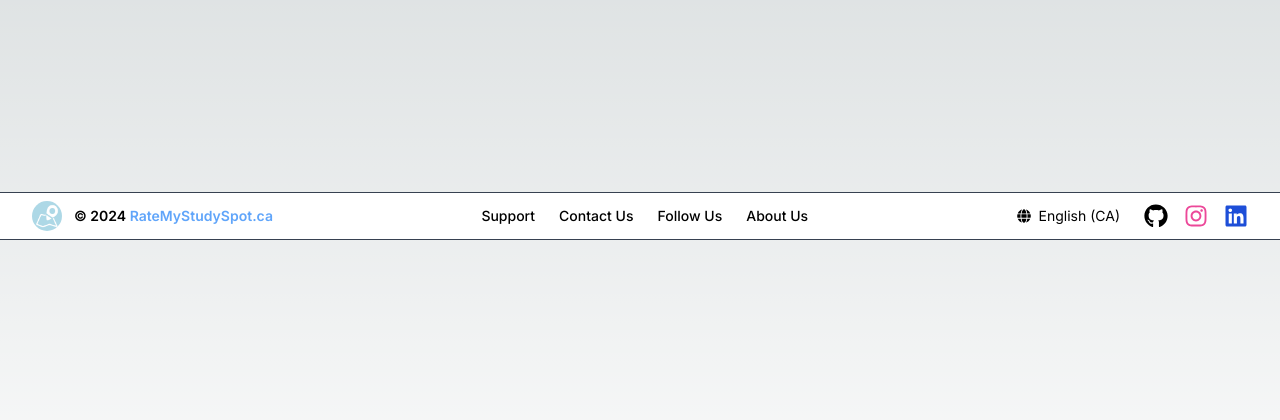
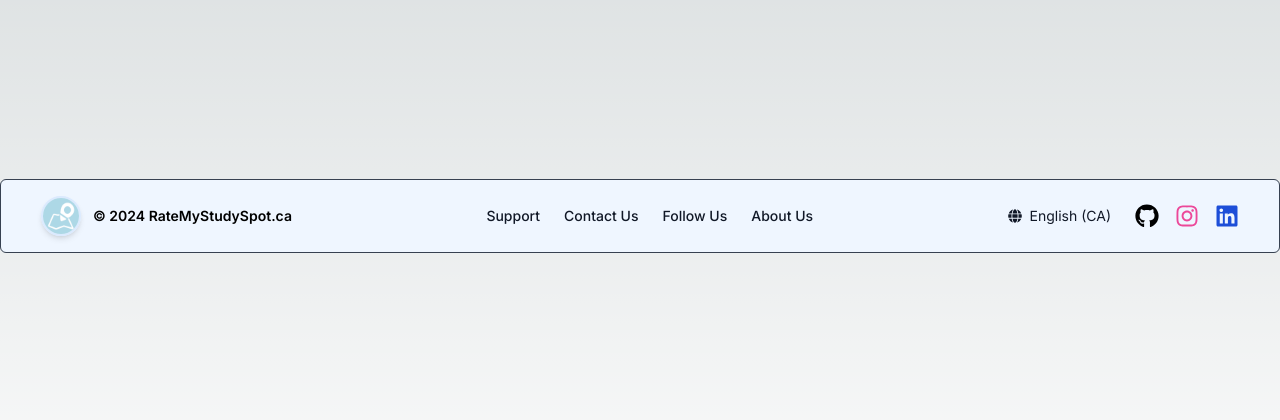
Before and after one commit to ratemystudyspot/website, a Next.js app: page / in a window 1280 px wide. Shown: the part 184-604 px from the top of the page. Built offline with nearby package versions, Linux system fonts and the light colour scheme.

Commit message:
light version footer added

```diff
--- a/src/app/page.tsx
+++ b/src/app/page.tsx
@@ -1,27 +1,23 @@
 // import Login from "@/src/components/login/Login";
-import Footer from "../components/footer_test/Footer";
+import Footer from "../components/footer/Footer";
 
 export default function Home() {
   const rateMyStudySpot = {
-    instagram: "https://www.instagram.com/your_instagram",
-    discord: "https://discord.gg/your_discord",
-    github: "https://github.com/your_github",
+    instagram: "",
+    discord: "",
+    github: "",
     logo: "/logo192.png",
   };
   return (
     <main className="relative flex min-h-screen items-center justify-center overflow-x-hidden">
+      {/* Light footer -Dric */}
       <Footer
-        RateMyStudySpot={{
-          instagram: "https://instagram.com/yourprofile",
-          discord: "https://discord.gg/yourinvite",
-          github: "https://github.com/yourprofile",
-          logo: "/logo192.png",
-        }}
-        bgColor="bg-white"
-        textColor="text-black" // Fresh green text
-        textHoverColor="hover:text-blue-600" // More intense green on hover
-        date_text_colour="text-black"
-        company_text_colour="text-blue-400"
+        RateMyStudySpot={rateMyStudySpot}
+        bgFooter="bg-blue-50 border border-blue-200 rounded-md p-4"
+        footerLink="text-gray-900"
+        onLinkHover="transition-all duration-300 ease-in-out hover:text-sky-600 hover:scale-105"
+        dateText="text-black"
+        logoText="relative text-transparent bg-clip-text bg-black"
       />
     </main>
   );
--- a/src/components/footer/Footer.tsx
+++ b/src/components/footer/Footer.tsx
@@ -1,8 +1,7 @@
+import clsx from "clsx";
 import Image from "next/image";
 import Link from "next/link";
 import { FaGithub, FaGlobe, FaInstagram, FaLinkedin } from "react-icons/fa";
-
-import "./footer.css";
 
 interface FooterProps {
   RateMyStudySpot: {
@@ -11,76 +10,128 @@ interface FooterProps {
     github: string;
     logo: string;
   };
+  bgFooter?: string;
+  footerLink?: string;
+  logoText?: string;
+  dateText?: string;
+  onLinkHover?: string;
 }
 
-export default function Footer({ RateMyStudySpot }: FooterProps) {
+export default function Footer({
+  RateMyStudySpot,
+  bgFooter = "bg-gray-800",
+  footerLink = "text-white",
+  logoText = "#ffffff",
+  dateText = "#ffffff",
+  onLinkHover = "hover:text-blue-400",
+}: FooterProps) {
   return (
-    <footer className="w-full bg-white pb-4 pt-4">
-      {/* Logo and Navigation Links */}
-      <div className="container mx-auto mb-4 px-4 text-black">
-        <div className="flex flex-col items-center">
-          <div className="mb-2 flex space-x-4">
-            <Link href="#" className="custom-underline text-md font-sans">
-              Support /
+    <footer
+      className={clsx(
+        "w-full border-b border-t border-gray-700 p-2",
+        bgFooter, // Tailwind class for background color
+      )}
+    >
+      <div className="container mx-auto px-6">
+        <div className="flex flex-col items-center md:flex-row md:justify-between">
+          {/* Centered Content */}
+          <div className="mb-4 flex items-center space-x-3 text-center md:mb-0 md:text-left">
+            <Link href="#">
+              <Image
+                src={RateMyStudySpot.logo}
+                alt="RateMyStudySpot Logo"
+                width={40}
+                height={40}
+                className="rounded-full border-2 border-blue-100 shadow-md transition-transform duration-300 hover:scale-110"
+              />
             </Link>
-            <Link href="#" className="custom-underline text-md font-sans">
-              Contact Us /
+            <p className={clsx("text-sm font-semibold", dateText)}>
+              &copy; 2024{" "}
+              <span className={clsx(logoText)}>RateMyStudySpot.ca</span>
+            </p>
+          </div>
+
+          {/* Links Section */}
+          <div className="mb-4 flex flex-wrap justify-center space-x-6 text-sm font-medium md:mb-0">
+            <Link
+              href="#"
+              className={clsx(
+                "footer-link",
+                footerLink,
+                onLinkHover,
+                "transition-colors duration-300",
+              )}
+            >
+              Support
             </Link>
-            <Link href="#" className="custom-underline text-md font-sans">
-              Follow Us /
+            <Link
+              href="#"
+              className={clsx(
+                "footer-link",
+                footerLink,
+                onLinkHover,
+                "transition-colors duration-300",
+              )}
+            >
+              Contact Us
             </Link>
-            <Link href="#" className="custom-underline text-md font-sans">
+            <Link
+              href="#"
+              className={clsx(
+                "footer-link",
+                footerLink,
+                onLinkHover,
+                "transition-colors duration-300",
+              )}
+            >
+              Follow Us
+            </Link>
+            <Link
+              href="#"
+              className={clsx(
+                "footer-link",
+                footerLink,
+                onLinkHover,
+                "transition-colors duration-300",
+              )}
+            >
               About Us
             </Link>
           </div>
-          <hr className="border-y-1 mx-4 my-2 w-full rounded-md border-black" />
-        </div>
-      </div>
-
-      {/* Bottom Section with Icons and Text */}
-      <div className="bottom-section container mx-auto px-4 text-black">
-        <div className="flex flex-col items-center justify-between md:flex-row">
-          {/* Centered Content */}
-          <div className="mb-4 flex items-center space-x-2 text-center md:mb-0 md:text-left">
-            <Link href="#">
-              <Image
-                src="/logo192.png" // Ensure the path is correct relative to the public directory
-                alt="RateMyStudySpot Logo"
-                width={40} // Adjust width as needed
-                height={40} // Adjust height as needed
-                className="cursor-pointer rounded-full" // Make logo rounded and add pointer cursor
-              />
-            </Link>
-            <p className="typing-animation text-md font-sans">
-              &copy; 2024 RateMyStudySpot.ca
-            </p>
-          </div>
 
           {/* Right Side */}
-          <div className="flex flex-col items-center space-y-2 md:flex-row md:space-x-4 md:space-y-0">
-            <div className="flex items-center space-x-2">
-              <FaGlobe className="text-xs text-gray-600 md:text-sm" />
-              <span className="text-md md:text-md font-sans">English (CA)</span>
+          <div className="flex flex-col items-center space-y-3 md:flex-row md:space-x-6 md:space-y-0">
+            <div
+              className={clsx(
+                "flex items-center space-x-2 text-sm",
+                footerLink,
+              )}
+            >
+              <FaGlobe className="text-black-300 transition-colors duration-300 hover:text-gray-600" />
+              <span>English (CA)</span>
             </div>
 
-            <div className="flex items-center space-x-4">
+            <div className="flex space-x-4">
               <a
                 href={RateMyStudySpot.github}
-                className="flex items-center space-x-1 text-gray-600 hover:underline"
+                className="text-black transition-colors duration-300 hover:text-gray-900"
+                aria-label="GitHub"
               >
-                <FaGithub className="text-lg md:text-lg" />
+                <FaGithub className="text-2xl transition-transform duration-300 hover:scale-110" />
               </a>
               <a
                 href={RateMyStudySpot.instagram}
-                className="flex items-center space-x-1 text-red-500 hover:underline"
+                className="text-pink-500 transition-colors duration-300 hover:text-pink-700"
+                aria-label="Instagram"
               >
-                <FaInstagram className="text-lg md:text-lg" />
+                <FaInstagram className="text-2xl transition-transform duration-300 hover:scale-110" />
               </a>
               <a
                 href="#"
-                className="flex items-center space-x-1 text-blue-500 hover:underline"
+                className="text-blue-700 transition-colors duration-300 hover:text-blue-600"
+                aria-label="LinkedIn"
               >
-                <FaLinkedin className="text-lg md:text-lg" />
+                <FaLinkedin className="text-2xl transition-transform duration-300 hover:scale-110" />
               </a>
             </div>
           </div>
--- /dev/null
+++ b/src/components/footer_backup/Footer.tsx
@@ -0,0 +1,91 @@
+import Image from "next/image";
+import Link from "next/link";
+import { FaGithub, FaGlobe, FaInstagram, FaLinkedin } from "react-icons/fa";
+
+import "./footer.css";
+
+interface FooterProps {
+  RateMyStudySpot: {
+    instagram: string;
+    discord: string;
+    github: string;
+    logo: string;
+  };
+}
+
+export default function Footer({ RateMyStudySpot }: FooterProps) {
+  return (
+    <footer className="w-full bg-white pb-4 pt-4">
+      {/* Logo and Navigation Links */}
+      <div className="container mx-auto mb-4 px-4 text-black">
+        <div className="flex flex-col items-center">
+          <div className="mb-2 flex space-x-4">
+            <Link href="#" className="custom-underline text-md font-sans">
+              Support /
+            </Link>
+            <Link href="#" className="custom-underline text-md font-sans">
+              Contact Us /
+            </Link>
+            <Link href="#" className="custom-underline text-md font-sans">
+              Follow Us /
+            </Link>
+            <Link href="#" className="custom-underline text-md font-sans">
+              About Us
+            </Link>
+          </div>
+          <hr className="border-y-1 mx-4 my-2 w-full rounded-md border-black" />
+        </div>
+      </div>
+
+      {/* Bottom Section with Icons and Text */}
+      <div className="bottom-section container mx-auto px-4 text-black">
+        <div className="flex flex-col items-center justify-between md:flex-row">
+          {/* Centered Content */}
+          <div className="mb-4 flex items-center space-x-2 text-center md:mb-0 md:text-left">
+            <Link href="#">
+              <Image
+                src="/logo192.png" // Ensure the path is correct relative to the public directory
+                alt="RateMyStudySpot Logo"
+                width={40} // Adjust width as needed
+                height={40} // Adjust height as needed
+                className="cursor-pointer rounded-full" // Make logo rounded and add pointer cursor
+              />
+            </Link>
+            <p className="typing-animation text-md font-sans">
+              &copy; 2024 RateMyStudySpot.ca
+            </p>
+          </div>
+
+          {/* Right Side */}
+          <div className="flex flex-col items-center space-y-2 md:flex-row md:space-x-4 md:space-y-0">
+            <div className="flex items-center space-x-2">
+              <FaGlobe className="text-xs text-gray-600 md:text-sm" />
+              <span className="text-md md:text-md font-sans">English (CA)</span>
+            </div>
+
+            <div className="flex items-center space-x-4">
+              <a
+                href={RateMyStudySpot.github}
+                className="flex items-center space-x-1 text-gray-600 hover:underline"
+              >
+                <FaGithub className="text-lg md:text-lg" />
+              </a>
+              <a
+                href={RateMyStudySpot.instagram}
+                className="flex items-center space-x-1 text-red-500 hover:underline"
+              >
+                <FaInstagram className="text-lg md:text-lg" />
+              </a>
+              <a
+                href="#"
+                className="flex items-center space-x-1 text-blue-500 hover:underline"
+              >
+                <FaLinkedin className="text-lg md:text-lg" />
+              </a>
+            </div>
+          </div>
+        </div>
+      </div>
+    </footer>
+  );
+}
--- a/src/components/footer_test/Footer.tsx
+++ /dev/null
@@ -1,141 +0,0 @@
-import clsx from "clsx";
-import Image from "next/image";
-import Link from "next/link";
-import { FaGithub, FaGlobe, FaInstagram, FaLinkedin } from "react-icons/fa";
-
-interface FooterProps {
-  RateMyStudySpot: {
-    instagram: string;
-    discord: string;
-    github: string;
-    logo: string;
-  };
-  bgColor?: string; // Optional background color prop
-  textColor?: string; // Optional text color prop
-  company_text_colour?: string;
-  date_text_colour?: string;
-  textHoverColor?: string; // New optional prop for hover color
-}
-
-export default function Footer({
-  RateMyStudySpot,
-  bgColor = "bg-gray-800",
-  textColor = "text-white", // Default Tailwind color
-  date_text_colour = "#ffffff",
-  company_text_colour = "#ffffff",
-  textHoverColor = "hover:text-blue-400", // Default Tailwind hover color
-}: FooterProps) {
-  return (
-    <footer
-      className={clsx(
-        "w-full border-b border-t border-gray-700 p-2",
-        bgColor, // Tailwind class for background color
-      )}
-    >
-      <div className="container mx-auto px-6">
-        <div className="flex flex-col items-center md:flex-row md:justify-between">
-          {/* Centered Content */}
-          <div className="mb-4 flex items-center space-x-3 text-center md:mb-0 md:text-left">
-            <Link href="#">
-              <Image
-                src="/logo192.png"
-                alt="RateMyStudySpot Logo"
-                width={30}
-                height={30}
-                className="transform cursor-pointer rounded-full transition-transform hover:scale-110"
-              />
-            </Link>
-            <p className={clsx("text-sm font-semibold", date_text_colour)}>
-              &copy; 2024{" "}
-              <span className={clsx(company_text_colour)}>
-                RateMyStudySpot.ca
-              </span>
-            </p>
-          </div>
-
-          {/* Links Section */}
-          <div className="mb-4 flex flex-wrap justify-center space-x-6 text-sm font-medium md:mb-0">
-            <Link
-              href="#"
-              className={clsx(
-                "footer-link",
-                textColor,
-                textHoverColor,
-                "transition-colors duration-300",
-              )}
-            >
-              Support
-            </Link>
-            <Link
-              href="#"
-              className={clsx(
-                "footer-link",
-                textColor,
-                textHoverColor,
-                "transition-colors duration-300",
-              )}
-            >
-              Contact Us
-            </Link>
-            <Link
-              href="#"
-              className={clsx(
-                "footer-link",
-                textColor,
-                textHoverColor,
-                "transition-colors duration-300",
-              )}
-            >
-              Follow Us
-            </Link>
-            <Link
-              href="#"
-              className={clsx(
-                "footer-link",
-                textColor,
-                textHoverColor,
-                "transition-colors duration-300",
-              )}
-            >
-              About Us
-            </Link>
-          </div>
-
-          {/* Right Side */}
-          <div className="flex flex-col items-center space-y-3 md:flex-row md:space-x-6 md:space-y-0">
-            <div
-              className={clsx("flex items-center space-x-2 text-sm", textColor)}
-            >
-              <FaGlobe className="text-black-300 transition-colors duration-300 hover:text-gray-600" />
-              <span>English (CA)</span>
-            </div>
-
-            <div className="flex space-x-4">
-              <a
-                href={RateMyStudySpot.github}
-                className="text-black transition-colors duration-300 hover:text-gray-900"
-                aria-label="GitHub"
-              >
-                <FaGithub className="text-2xl transition-transform duration-300 hover:scale-110" />
-              </a>
-              <a
-                href={RateMyStudySpot.instagram}
-                className="text-pink-500 transition-colors duration-300 hover:text-pink-700"
-                aria-label="Instagram"
-              >
-                <FaInstagram className="text-2xl transition-transform duration-300 hover:scale-110" />
-              </a>
-              <a
-                href="#"
-                className="text-blue-700 transition-colors duration-300 hover:text-blue-600"
-                aria-label="LinkedIn"
-              >
-                <FaLinkedin className="text-2xl transition-transform duration-300 hover:scale-110" />
-              </a>
-            </div>
-          </div>
-        </div>
-      </div>
-    </footer>
-  );
-}
```
Also changed, not shown: src/components/footer_backup/footer.css (added).
